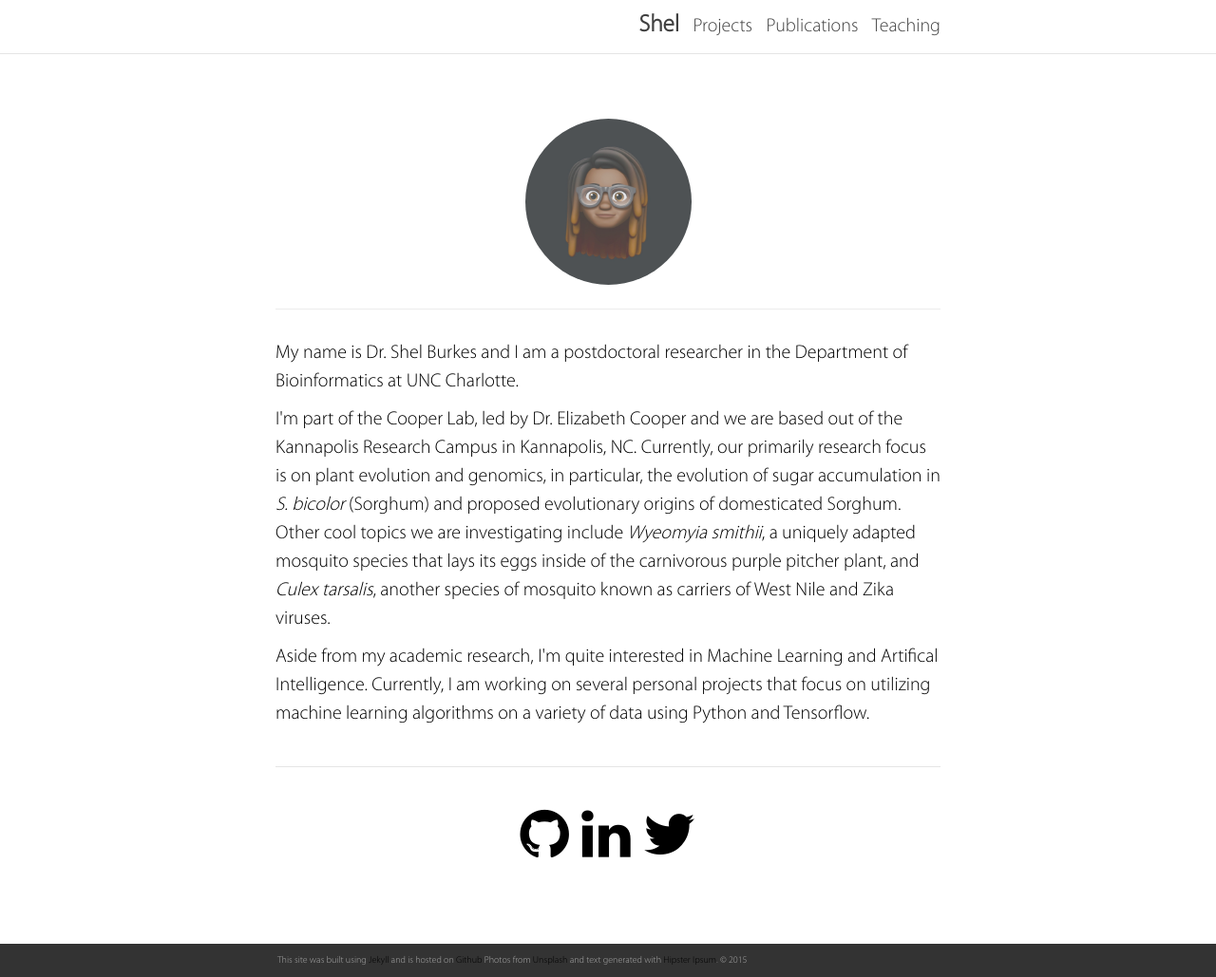
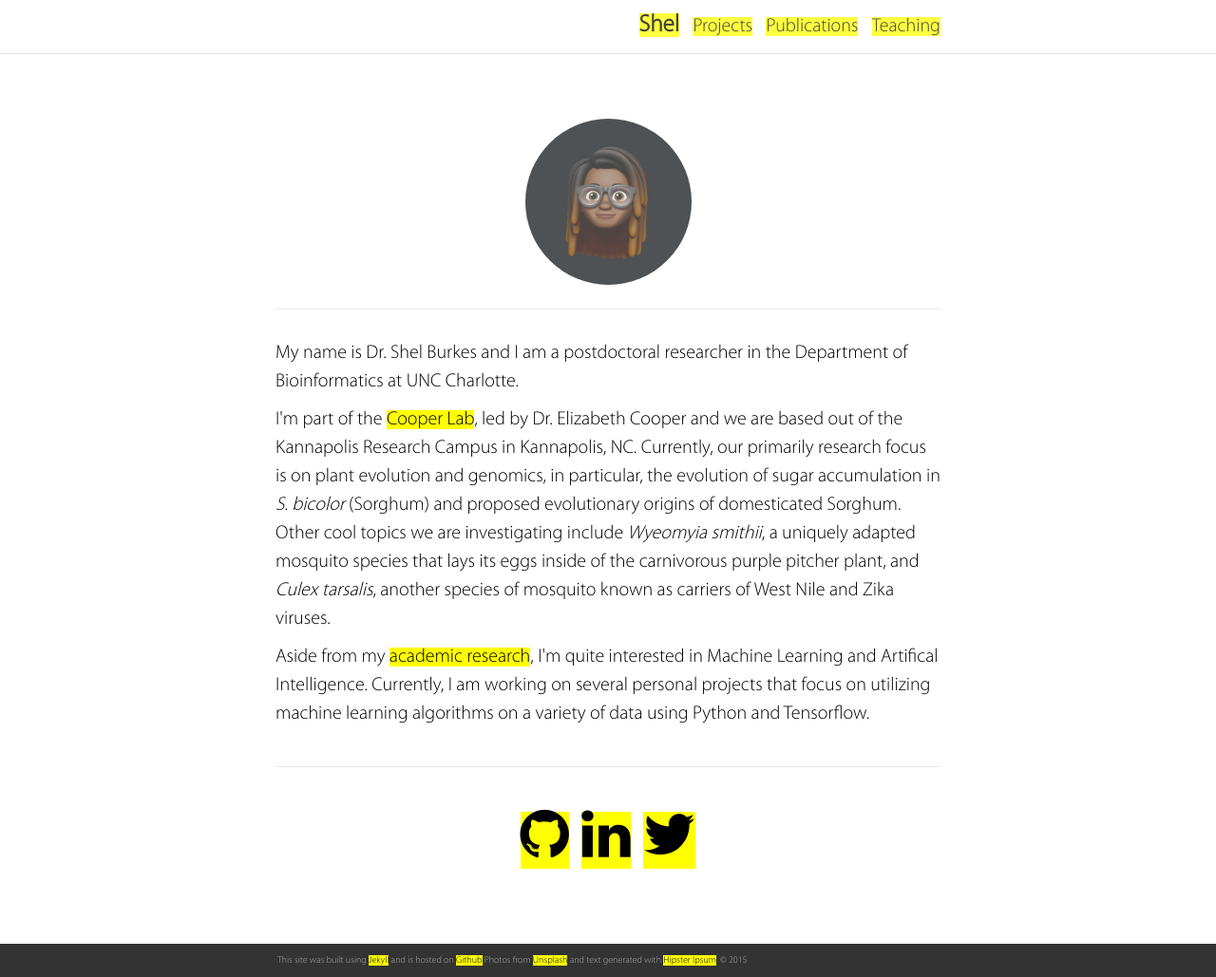
Before and after one commit to shelvasha/shelvasha.github.io, a Jekyll site: the page built from index.html, in a window 1280 px wide and 1029 px high. Shown: the whole window at 95% size. Built offline with Jekyll 4.4.1, drawn with Linux system fonts in a browser that asks for light colours; nearby versions of some CDN libraries; the list of posts is cut into pages by our own code.

Commit message:
Update _base.scss

```diff
--- a/_sass/_base.scss
+++ b/_sass/_base.scss
@@ -146,6 +146,7 @@ a {
     font-family: $base-font-family;
     color: $text-color;
     text-decoration: none;
+    background-color: #FFFF00;
     /*
     &:visited {
         color: darken($brand-color, 15%);
```
